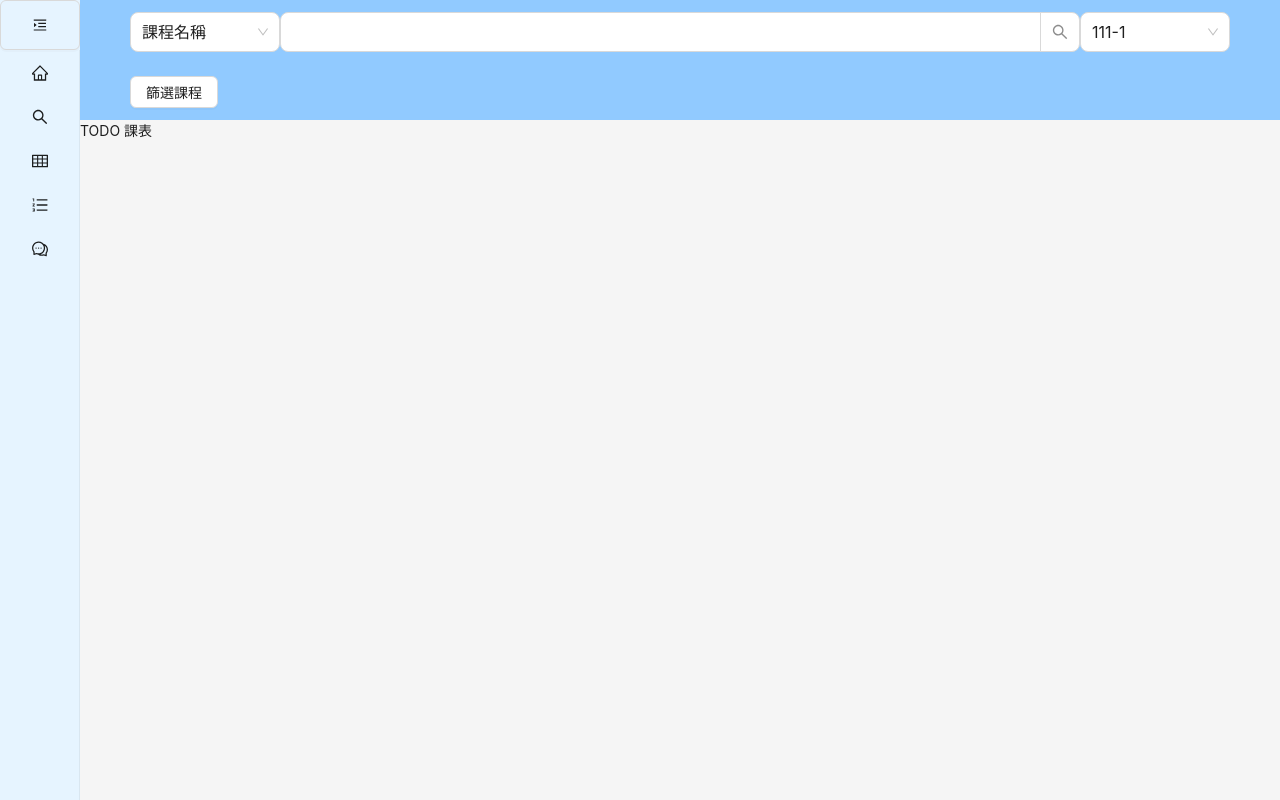
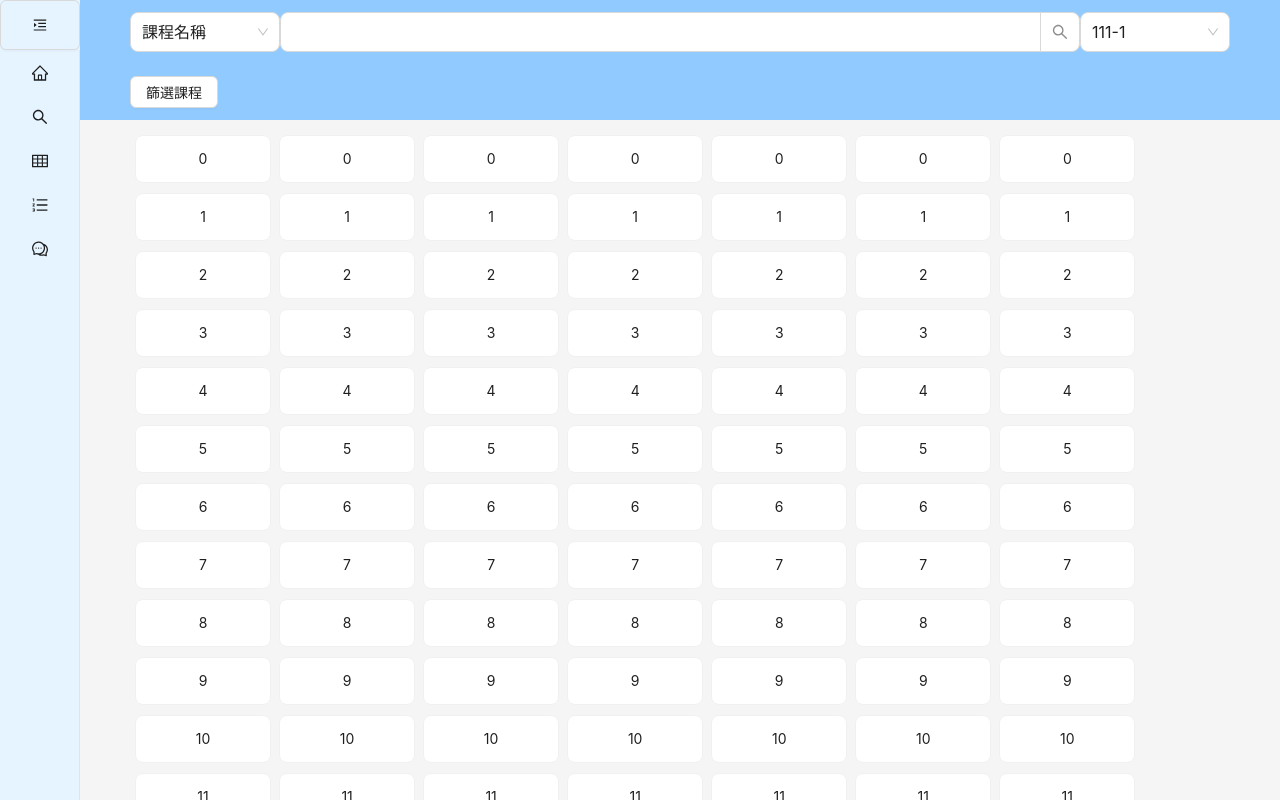
Before and after one commit to andy0314/wp1111_final, a React (Create React App) app in the folder frontend/: page /coursetable in a window 1280 px wide. Built offline with nearby package versions, Linux system fonts and the light colour scheme.

Commit message:
default coursetable+fixed header

```diff
--- a/frontend/src/App.js
+++ b/frontend/src/App.js
@@ -41,7 +41,10 @@ function App() {
           </SideBarWrapper>
 
         <Layout>
-          <Header style={{height: '120px', background: blue[2]}}>
+          <Header style={{height: '120px', background: blue[2], position: 'sticky',
+          top: 0,
+          zIndex: 1,
+          width: '100%',}}>
             <SearchBar />
           </Header>
 
--- a/frontend/src/containers/CourseTable.js
+++ b/frontend/src/containers/CourseTable.js
@@ -1,11 +1,49 @@
+
+import {  Card, Row, Col  } from "antd";
+// let table = [{num:"10001", time:[2, 3, 4]}, {num:"10002", time:[2, 3, 4]}, {num:"10007", time:[16, 17, 18]} ]
+// const makeCourse = (num, time) => {
+//     table.push({num: num, time: time})
+// }
+const weekDays = ["一", "二", "三", "四", "五", "六", "日"]
+const intervals = [0, 1, 2, 3, 4, 5, 6, 7, 8, 9, 10, 11, 12, 13, 14]
+const tableStyle = {
+    width: '98%',
+    height: '90%',
+    padding: '15px',
+    textAlign: 'center',
+    overflow: 'scroll',
+    padding: '50px',
+    position: 'fixed',
+    top: '80px',
+  };
+const gridStyle = {
+    padding: '5px',
+};
+const spaceStyle = {
+    height: '50px',
+}
 
 const CourseTable = () => {
 
-    return (
-        <div>
-            TODO 課表
-        </div>
-    )
+
+        return (
+            <div className="tableContainer" style={tableStyle}>
+            {intervals.map((key, day) =>
+                 <Row style={gridStyle} gutter={[8, 8]}>
+                    {weekDays.map((ikey, intv)=>{
+                        return (
+                            <Col span={3}>
+                                <Card size="small">{day}
+                                </Card>
+                            </Col>
+                        )
+                    })}
+                 </Row>
+            )}
+            </div>
+
+        )
+
 }
 
 export default CourseTable;
```
